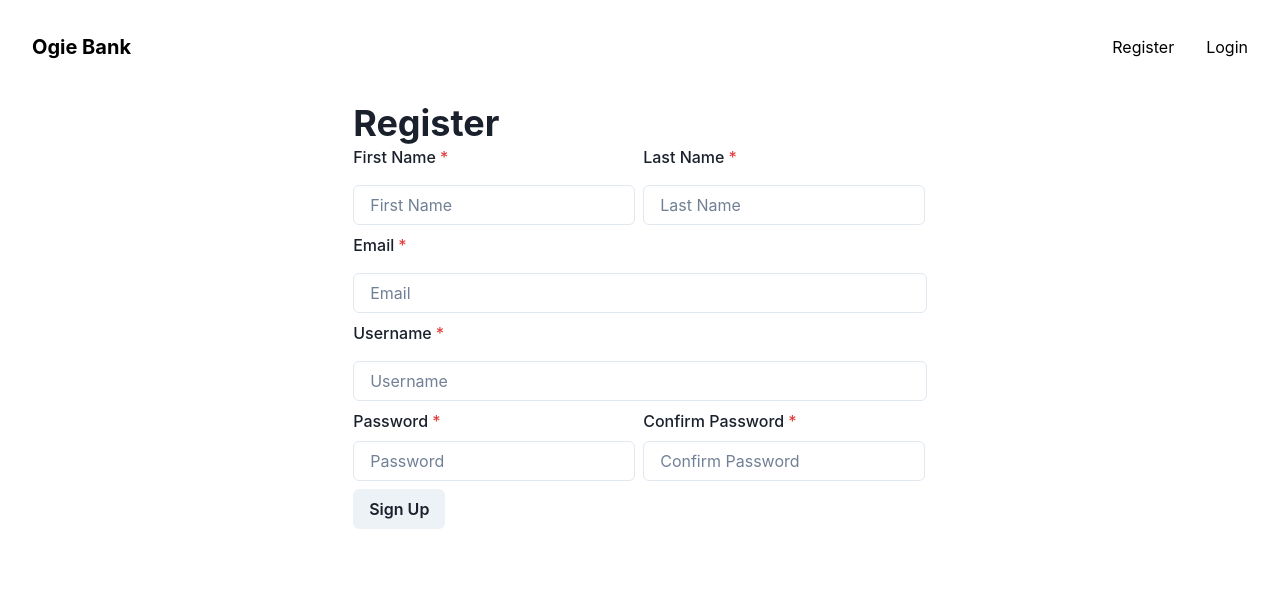
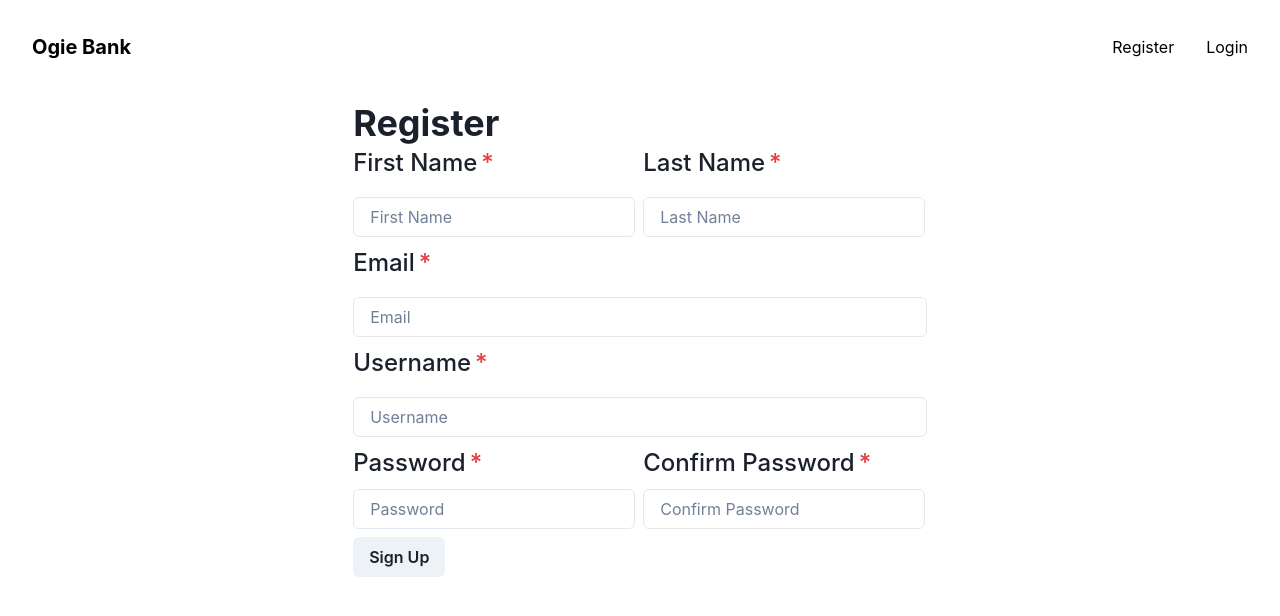
Before and after one commit to johnnywong30/OgieBank, a React (Create React App) app in the folder client/: page /register in a window 1280 px wide. Shown: the top 616 px of the page. Built offline with nearby package versions, Linux system fonts and the light colour scheme; no server answers.

Commit message:
First Tota11y

```diff
--- a/client/src/routes/Pages/Budget/Expenses.js
+++ b/client/src/routes/Pages/Budget/Expenses.js
@@ -110,7 +110,9 @@ const Expenses = () => {
                                     <Box
                                         fontSize="xl"
                                         fontWeight="bold">
+                                        <label for={e.name}></label>
                                         <Button
+                                            id={e.name}
                                             width={'25%'}
                                             ml={0}
                                             mr={3}
--- a/client/src/routes/Pages/Budget/Spending.js
+++ b/client/src/routes/Pages/Budget/Spending.js
@@ -117,7 +117,9 @@ const Spending = () => {
                                     <Box
                                         fontSize="xl"
                                         fontWeight="bold">
+                                        <label for={s.name}></label>
                                         <Button
+                                            id={s.name}
                                             width={'25%'}
                                             ml={0}
                                             mr={3}
--- a/client/src/routes/Pages/Login/index.js
+++ b/client/src/routes/Pages/Login/index.js
@@ -112,9 +112,9 @@ const Login = () => {
             <form onSubmit={handleSubmit}>
                 <FormControl isRequired>
                     <Stack>
-                        <FormLabel id='labelForEmail' htmlFor='email'>Email</FormLabel>
+                        <FormLabel id='labelForEmail' htmlFor='email' fontSize={'2xl'}>Email</FormLabel>
                         <Input type='email' value={email} onChange={handleEmail} placeholder='Enter Email' id='email'/>
-                        <FormLabel id='labelForPassword' htmlFor='password'>Password</FormLabel>
+                        <FormLabel id='labelForPassword' htmlFor='password' fontSize={'2xl'}>Password</FormLabel>
                         <Input type='password' value={password} onChange={handlePassword} placeholder='Enter Password' id='password'/>
                         <HStack>
                             <Button type='submit' isLoading={loading}>Sign In</Button>
--- a/client/src/routes/Pages/Register/index.js
+++ b/client/src/routes/Pages/Register/index.js
@@ -102,25 +102,25 @@ const Register = () => {
                     <Stack>
                         <HStack>
                             <Stack>
-                                <FormLabel id='labelForFirstName' htmlFor='firstname'>First Name</FormLabel>
+                                <FormLabel id='labelForFirstName' htmlFor='firstname' fontSize={'2xl'}>First Name</FormLabel>
                                 <Input type='text' id='firstname' value={firstName} onChange={handleFirstName} placeholder='First Name'/>
                             </Stack>
                             <Stack>
-                                <FormLabel id='labelForLastName' htmlFor='lastname'>Last Name</FormLabel>
+                                <FormLabel id='labelForLastName' htmlFor='lastname' fontSize={'2xl'}>Last Name</FormLabel>
                                 <Input type='text' id='lastname' value={lastName} onChange={handleLastName} placeholder='Last Name'/>
                             </Stack>
                         </HStack>
-                        <FormLabel id='labelForEmail' htmlFor='email'>Email</FormLabel>
+                        <FormLabel id='labelForEmail' htmlFor='email' fontSize={'2xl'}>Email</FormLabel>
                         <Input type='email' id='email' value={email} onChange={handleEmail} placeholder='Email'/>
-                        <FormLabel id='labelForUsername' htmlFor='username'>Username</FormLabel>
+                        <FormLabel id='labelForUsername' htmlFor='username' fontSize={'2xl'}>Username</FormLabel>
                         <Input type='text' id='username' value={username} onChange={handleUsername} placeholder='Username'/>
                         <HStack>
                             <Stack>
-                                <FormLabel mb='0' id='labelForPassword' htmlFor='password'>Password</FormLabel>
+                                <FormLabel mb='0' id='labelForPassword' htmlFor='password' fontSize={'2xl'}>Password</FormLabel>
                                 <Input type='password' id='password' value={password} onChange={handlePassword} placeholder='Password'/>
                             </Stack>
                             <Stack>
-                                <FormLabel mb='0' id='labelForConfirmPassword' htmlFor='confirmpassword'>Confirm Password</FormLabel>
+                                <FormLabel mb='0' id='labelForConfirmPassword' htmlFor='confirmpassword' fontSize={'2xl'}>Confirm Password</FormLabel>
                                 <Input type='password' id='confirmpassword' value={confirmPassword} onChange={handleConfirmPassword} placeholder='Confirm Password'/>
                             </Stack>
                         </HStack>
```
Also changed, not shown: 1 other file (tests, documents, lock files or other folders).
